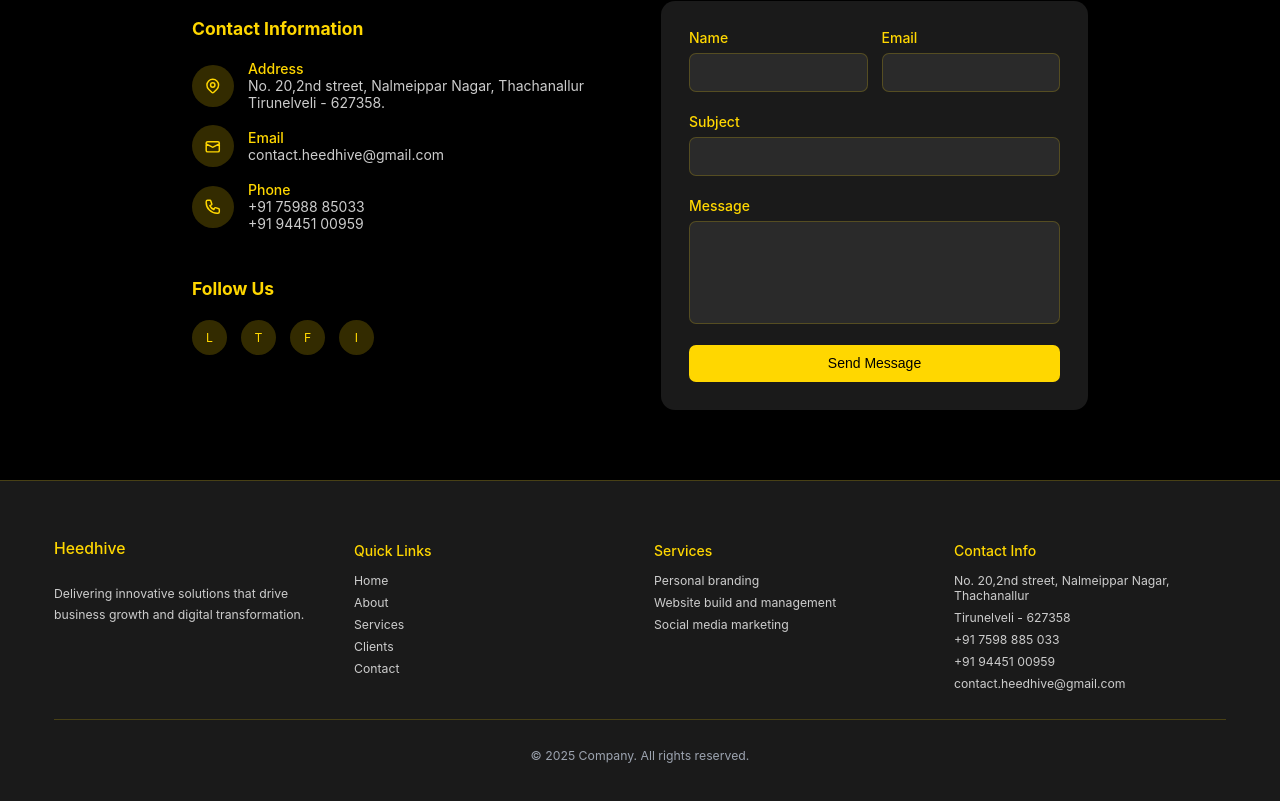
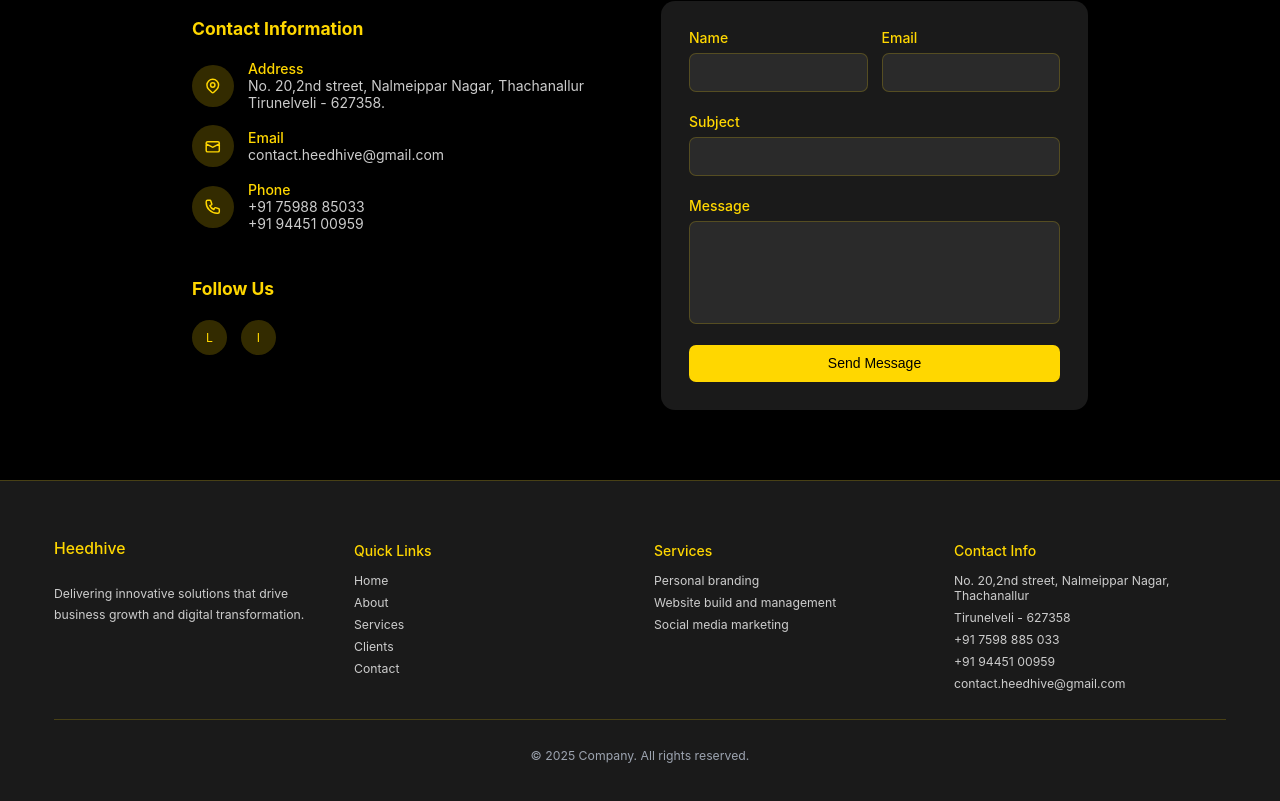
Before and after one commit to Muthuram05/Heedhive-Website, a React (Create React App) app: page / in a window 1280 px wide. Shown: the part 3367-4168 px from the top of the page. Built offline with nearby package versions, Linux system fonts and the light colour scheme.

Commit message:
remove social media link

```diff
--- a/src/component/contact/index.jsx
+++ b/src/component/contact/index.jsx
@@ -1,5 +1,16 @@
 import { useRef, useState } from 'react';
 import emailjs from "emailjs-com";
+
+const socialLinks = [
+  {
+    name: 'linkedin',
+    url: 'https://www.linkedin.com/company/heedhive/',
+  },
+  {
+    name: 'instagram',
+    url: 'https://www.instagram.com/heedhive?igsh=azFsN2RyZGEyeTR1',
+  },
+];
 
 export function ContactSection() {
   const [formData, setFormData] = useState({
@@ -10,13 +21,6 @@
   });
 
   const form = useRef();
-
-  const handleSubmit = (e) => {
-    e.preventDefault();
-    console.log('Form submitted:', formData);
-    alert('Thank you for your message! We\'ll get back to you soon.');
-    setFormData({ name: '', email: '', subject: '', message: '' });
-  };
 
   const handleChange = (e) => {
     setFormData({
@@ -198,15 +202,16 @@
 
     emailjs
       .sendForm(
-        "service_rkmwe9v", // replace with your Service ID
-        "template_eygavmv", // replace with your Template ID
+        "service_rkmwe9v",
+        "template_eygavmv",
         form.current,
-        "U9__eJ703wlK1fm_O"   // replace with your Public Key
+        "U9__eJ703wlK1fm_O"
       )
       .then(
         (result) => {
           console.log("SUCCESS!", result.text);
           alert("Message sent successfully ✅");
+          setFormData({ name: '', email: '', subject: '', message: '' });
         },
         (error) => {
           console.log("FAILED...", error.text);
@@ -275,10 +280,12 @@
               <div>
                 <h3 style={styles.infoTitle}>Follow Us</h3>
                 <div style={styles.socialContainer}>
-                  {['linkedin', 'twitter', 'facebook', 'instagram'].map((social) => (
+                  {socialLinks.map((social) => (
                     <a
                       key={social}
-                      href="https://www.instagram.com/heedhive?igsh=azFsN2RyZGEyeTR1"
+                      href={social.url}
+                      target="_blank"
+                      rel="noopener noreferrer"
                       style={styles.socialLink}
                       onMouseEnter={(e) => {
                         e.currentTarget.style.backgroundColor = 'rgba(255, 215, 0, 0.3)';
@@ -287,7 +294,7 @@
                         e.currentTarget.style.backgroundColor = 'rgba(255, 215, 0, 0.2)';
                       }}
                     >
-                      <span style={styles.socialText}>{social[0]}</span>
+                      <span style={styles.socialText}>{social.name[0]}</span>
                     </a>
                   ))}
                 </div>
@@ -295,7 +302,7 @@
             </div>
 
             <div style={styles.formCard}>
-              <form onSubmit={handleSubmit} style={styles.form} ref={form}>
+              <form style={styles.form} ref={form}>
                 <div style={{...styles.formRow, ...styles.formRowMd}}>
                   <div style={styles.formGroup}>
                     <label htmlFor="name" style={styles.label}>Name</label>
```
